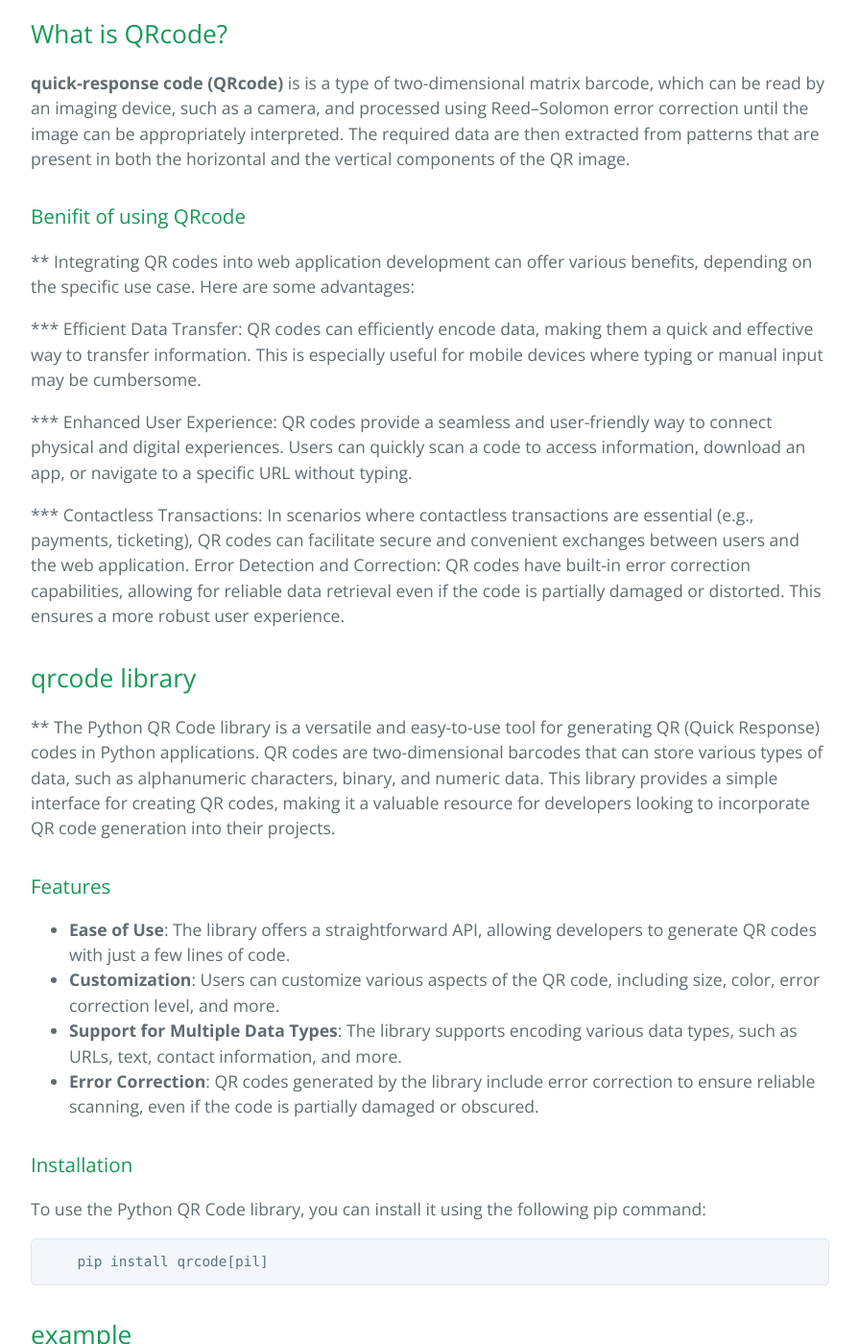
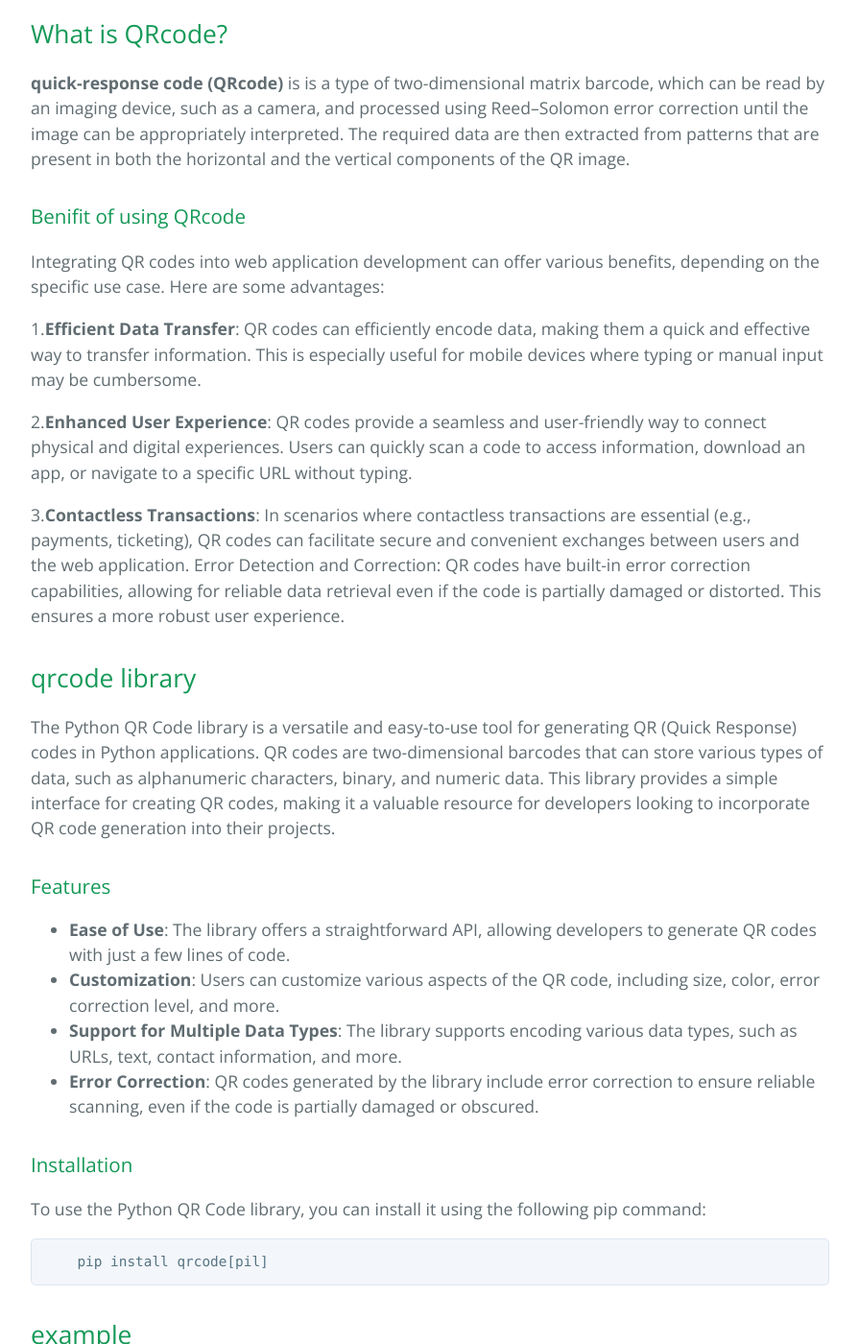
Before and after one commit to learning-software-engineering/learning-software-engineering.github.io, a Jekyll site: the page built from Topics/Tech_Stacks/QRcode.md, in a window 1280 px wide and 1400 px high, scrolled down 854 px. Shown: the whole window at 96% size, without its empty margins (192-1087 px from the left). Built offline with Jekyll 4.4.1, drawn with Linux system fonts in a browser that asks for light colours; our own code applies the rules of GitHub Pages for plain Markdown files; some of the changed text lies outside the part shown.

Commit message:
formatting QRcode.md

````diff
--- a/Topics/Tech_Stacks/QRcode.md
+++ b/Topics/Tech_Stacks/QRcode.md
@@ -16,19 +16,19 @@ This document provides introduction to QRcode with guidelines and examples to cr
 
 ### Benifit of using QRcode
 
-** Integrating QR codes into web application development can offer various benefits, depending on the specific use case. Here are some advantages:
+Integrating QR codes into web application development can offer various benefits, depending on the specific use case. Here are some advantages:
 
-*** Efficient Data Transfer: QR codes can efficiently encode data, making them a quick and effective way to transfer information. This is especially useful for mobile devices where typing or manual input may be cumbersome.
+1.**Efficient Data Transfer**: QR codes can efficiently encode data, making them a quick and effective way to transfer information. This is especially useful for mobile devices where typing or manual input may be cumbersome.
 
-*** Enhanced User Experience: QR codes provide a seamless and user-friendly way to connect physical and digital experiences. Users can quickly scan a code to access information, download an app, or navigate to a specific URL without typing.
+2.**Enhanced User Experience**: QR codes provide a seamless and user-friendly way to connect physical and digital experiences. Users can quickly scan a code to access information, download an app, or navigate to a specific URL without typing.
 
-*** Contactless Transactions: In scenarios where contactless transactions are essential (e.g., payments, ticketing), QR codes can facilitate secure and convenient exchanges between users and the web application.
+3.**Contactless Transactions**: In scenarios where contactless transactions are essential (e.g., payments, ticketing), QR codes can facilitate secure and convenient exchanges between users and the web application.
 Error Detection and Correction: QR codes have built-in error correction capabilities, allowing for reliable data retrieval even if the code is partially damaged or distorted. This ensures a more robust user experience.
 
 
 ## qrcode library
 <a id='qrcode_library'></a>
-** The Python QR Code library is a versatile and easy-to-use tool for generating QR (Quick Response) codes in Python applications. QR codes are two-dimensional barcodes that can store various types of data, such as alphanumeric characters, binary, and numeric data. This library provides a simple interface for creating QR codes, making it a valuable resource for developers looking to incorporate QR code generation into their projects.
+The Python QR Code library is a versatile and easy-to-use tool for generating QR (Quick Response) codes in Python applications. QR codes are two-dimensional barcodes that can store various types of data, such as alphanumeric characters, binary, and numeric data. This library provides a simple interface for creating QR codes, making it a valuable resource for developers looking to incorporate QR code generation into their projects.
 
 ### Features
 
@@ -70,15 +70,15 @@ To use the Python QR Code library, you can install it using the following pip co
         # Save the image
         img.save("hello_world_qrcode.png")
 
-** The version parameter is an integer from 1 to 40 that controls the size of the QR Code (the smallest, version 1, is a 21x21 matrix). Set to None and use the fit parameter when making the code to determine this automatically.
+The **version** parameter is an integer from 1 to 40 that controls the size of the QR Code (the smallest, version 1, is a 21x21 matrix). Set to None and use the fit parameter when making the code to determine this automatically.
 
-** fill_color and back_color can change the background and the painting color of the QR, when using the default image factory. Both parameters accept RGB color tuples.
+**fill_color** and **back_color** can change the background and the painting color of the QR, when using the default image factory. Both parameters accept RGB color tuples.
 
 ```
-img = qr.make_image(back_color=(255, 195, 235), fill_color=(55, 95, 35))
+img = qr.make_image(back_color=(255, 195, 220), fill_color=(55, 95, 70))
 ```
 
-*** The error_correction parameter controls the error correction used for the QR Code. The following four constants are made available on the qrcode package:
+The **error_correction** parameter controls the error correction used for the QR Code. The following four constants are made available on the qrcode package:
 
 ERROR_CORRECT_L: About 7% or less errors can be corrected.
 
@@ -88,6 +88,6 @@ ERROR_CORRECT_Q: About 25% or less errors can be corrected.
 
 ERROR_CORRECT_H: About 30% or less errors can be corrected.
 
-*** The box_size parameter controls how many pixels each “box” of the QR code is.
+The box_size parameter controls how many pixels each “box” of the QR code is.
 
-*** The border parameter controls how many boxes thick the border should be (the default is 4, which is the minimum according to the specs).
+The border parameter controls how many boxes thick the border should be (the default is 4, which is the minimum according to the specs).
````
